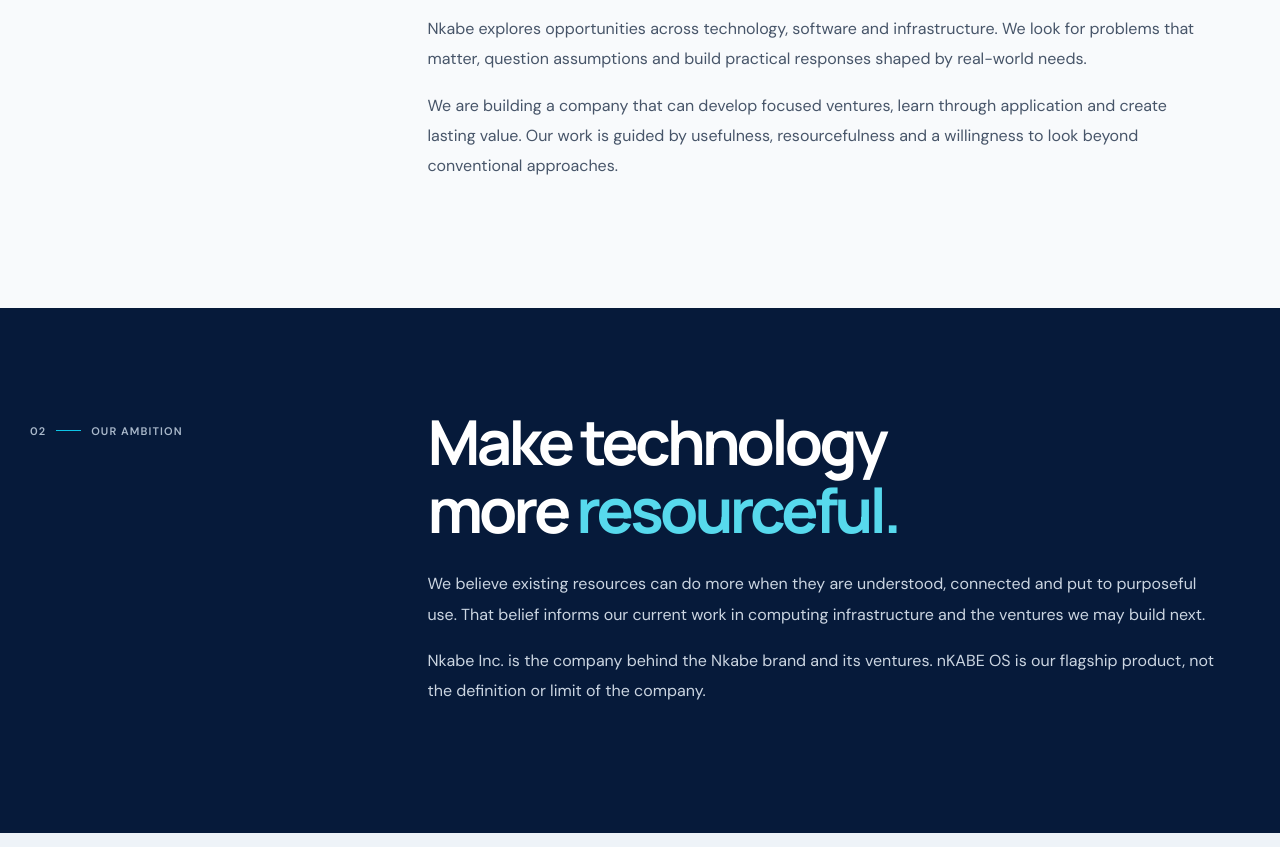
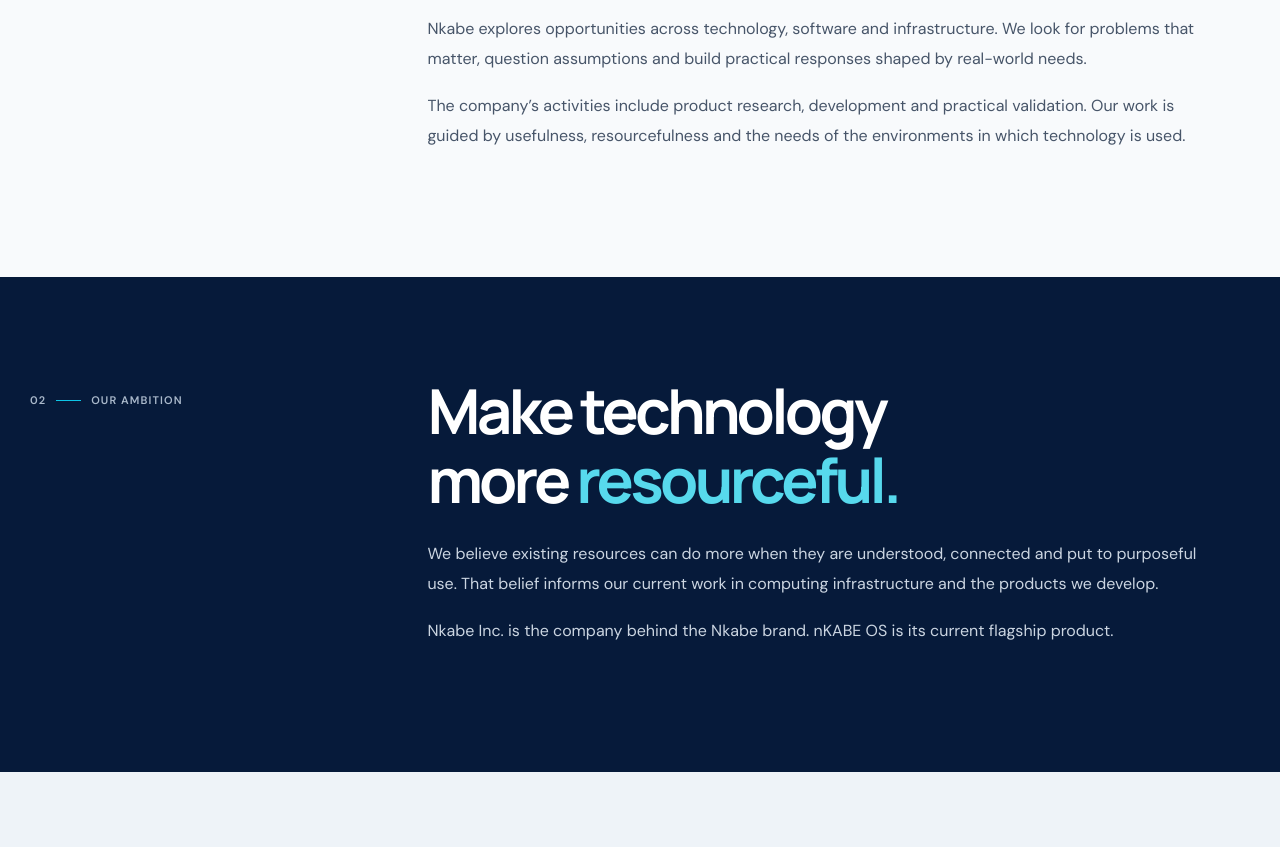
Before and after one commit to groupnkabe/nkabe-inc, a plain HTML site: page about.html in a window 1280 px wide. Shown: the part 818-1665 px from the top of the page. Drawn offline with Linux system fonts and the light colour scheme.

Commit message:
Polish company-first corporate copy

```diff
--- a/about.html
+++ b/about.html
@@ -16,8 +16,8 @@
   </nav>
 </header><main id="main">
 <section class="page-hero section-pad"><p class="eyebrow"><span class="eyebrow-line"></span> ABOUT NKABE</p><h1>A company built<br>around <em>possibility.</em></h1><p class="hero-lede">Nkabe is a technology company focused on identifying needs and developing practical technology products.</p></section>
-<section class="content-section section-pad"><div class="content-aside"><span class="section-index">01 <i></i> WHO WE ARE</span></div><div class="content-main"><h2>Curiosity is where<br>our work <em>begins.</em></h2><p>Nkabe explores opportunities across technology, software and infrastructure. We look for problems that matter, question assumptions and build practical responses shaped by real-world needs.</p><p>We are building a company that can develop focused ventures, learn through application and create lasting value. Our work is guided by usefulness, resourcefulness and a willingness to look beyond conventional approaches.</p></div></section>
-<section class="content-section content-dark section-pad"><div class="content-aside"><span class="section-index">02 <i></i> OUR AMBITION</span></div><div class="content-main"><h2>Make technology<br>more <em>resourceful.</em></h2><p>We believe existing resources can do more when they are understood, connected and put to purposeful use. That belief informs our current work in computing infrastructure and the ventures we may build next.</p><p>Nkabe Inc. is the company behind the Nkabe brand and its ventures. nKABE OS is our flagship product, not the definition or limit of the company.</p></div></section>
+<section class="content-section section-pad"><div class="content-aside"><span class="section-index">01 <i></i> WHO WE ARE</span></div><div class="content-main"><h2>Curiosity is where<br>our work <em>begins.</em></h2><p>Nkabe explores opportunities across technology, software and infrastructure. We look for problems that matter, question assumptions and build practical responses shaped by real-world needs.</p><p>The company’s activities include product research, development and practical validation. Our work is guided by usefulness, resourcefulness and the needs of the environments in which technology is used.</p></div></section>
+<section class="content-section content-dark section-pad"><div class="content-aside"><span class="section-index">02 <i></i> OUR AMBITION</span></div><div class="content-main"><h2>Make technology<br>more <em>resourceful.</em></h2><p>We believe existing resources can do more when they are understood, connected and put to purposeful use. That belief informs our current work in computing infrastructure and the products we develop.</p><p>Nkabe Inc. is the company behind the Nkabe brand. nKABE OS is its current flagship product.</p></div></section>
 <section class="page-bottom-cta section-pad"><h2>Explore how we<br>turn ideas into <em>work.</em></h2><a class="button button-primary" href="approach.html">Our approach <span>↗</span></a></section></main><footer class="site-footer section-pad">
   <div class="footer-main"><a class="wordmark footer-wordmark" href="index.html" aria-label="Nkabe home"><img class="wordmark-mark" src="assets/nkabe-inc-mark.webp" alt=""><span class="wordmark-name">Nkabe</span></a><p>Exploring meaningful opportunities and building practical technology for a more resourceful digital world.</p></div>
   <nav class="footer-nav" aria-label="Footer navigation"><a href="index.html">Home</a><a href="about.html">About</a><a href="approach.html">Our approach</a><a href="products.html">Products</a><a href="updates.html">Updates</a><a href="contact.html">Contact</a><a href="pilot.html">Pilot</a></nav>
```
